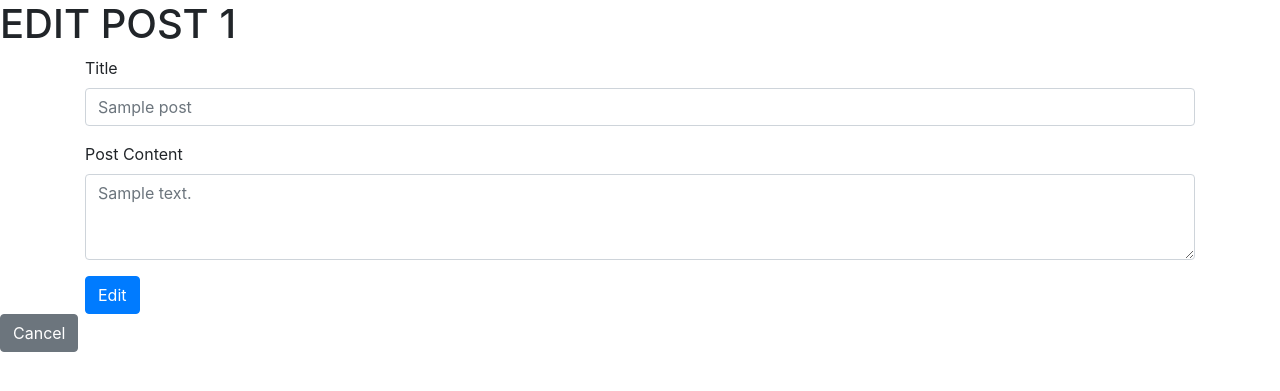
After one commit to negasaa12/blogly, a Flask app: page /posts/1/edit in a window 1280 px wide. The commit adds this page. Shown: the top 391 px of the page. Run offline with Flask 3, Linux system fonts and the light colour scheme; tables that the repository leaves empty hold one stand-in row (values such as "Sample post").

Commit message:
edit,cancel buttons

```diff
--- a/app.py
+++ b/app.py
@@ -176,3 +176,37 @@ def show_post(post_id):
 
 
     return render_template('posts.html', posts=posts)
+
+
+
+
+@app.route('/posts/<int:post_id>/edit')
+
+def edit_post(post_id):
+    """FORM TO EDIT POST"""
+
+
+    post = Post.query.get_or_404(post_id)
+
+    return render_template('edit_post.html', post=post)
+
+
+
+
+
+
+@app.route('/posts/<int:post_id>/edit', methods=["POST"])
+def handle_post(post_id):
+
+    "EDIT POST AND RETURN TO USER"
+    title = request.form['title']
+    content = request.form ['content']
+
+    post = Post.query.get_or_404(post_id)
+
+    post.title = title
+    post.content = content
+
+    db.session.commit()
+
+    return redirect(f"/posts/{post_id}")
--- /dev/null
+++ b/templates/edit_post.html
@@ -0,0 +1,31 @@
+{% extends 'home.html' %}
+
+
+
+{% block edit_post %}
+
+
+
+<h1> EDIT POST {{post.id}}</h1>
+<form action="/posts/{{post.id}}/edit" method="POST" id="add-post">
+    <div class="container">
+      <div class="mb-3">
+        <label for="title" class="form-label"> Title </label>
+        <input type="text" name="title" class="form-control" placeholder="{{post.title}}">
+      </div>
+      <div class="mb-3">
+        <label for="content" class="form-label"> Post Content</label>
+        <textarea class="form-control" name="content" rows="3" placeholder="{{post.content}}"></textarea>
+      </div>
+      <button type="submit" class="btn btn-primary">Edit</button>
+
+    </div>
+  </form>
+
+
+  <form action="/users/{{post.id}}">
+    <button class="btn btn-secondary" type="submit"> Cancel </button>
+</form>
+
+
+{% endblock %}
--- a/templates/home.html
+++ b/templates/home.html
@@ -11,7 +11,9 @@
 <body>
 
 
-    {% block show_post %} {% endblock %}
+{% block edit_post %} {% endblock %}
+
+{% block show_post %} {% endblock %}
 {% block users_list %} {% endblock %}
 {% block details %} {% endblock %}
 {% block edits %} {% endblock %}
--- a/templates/post_form.html
+++ b/templates/post_form.html
@@ -12,15 +12,17 @@
 
     <textarea class="form-control" id="exampleFormControlTextarea1" rows="3"></textarea>
 </div> -->
+
+<h1> Edit {{post.name}}</h1> wewewewewewewe
 <form action="/users/{{users.id}}/posts/new" method="POST" id="add-post">
     <div class="container">
       <div class="mb-3">
         <label for="title" class="form-label"> Title </label>
-        <input type="text" name="title" class="form-control" required>
+        <input type="text" name="title" class="form-control" placeholder="{{post.title}}">
       </div>
       <div class="mb-3">
         <label for="content" class="form-label">Content</label>
-        <textarea class="form-control" name="content" rows="3" required></textarea>
+        <textarea class="form-control" name="content" rows="3" placeholder="{{post.content}}"</textarea>
       </div>
       <button type="submit" class="btn btn-primary">Submit</button>
     </div>
```
Also changed, not shown: templates/posts.html (+20 -1 lines).
